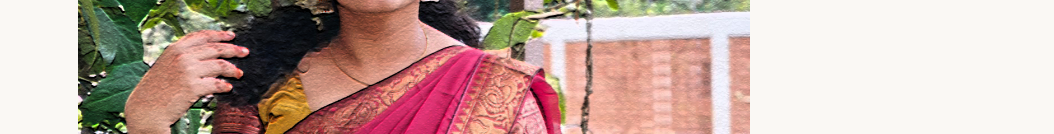
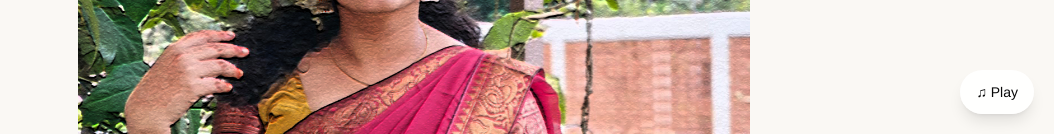
Before and after one commit to Jayeshss/malu-birthday, a Next.js app: page / in a window 1280 px wide. Shown: the part 666-800 px from the top of the page, without its empty margins (226-1280 px from the left). Built offline with nearby package versions, Linux system fonts and the light colour scheme.

Commit message:
Add background music controls

```diff
--- a/src/app/page.tsx
+++ b/src/app/page.tsx
@@ -530,13 +530,46 @@ function BirthdayWishSection() {
 export default function BirthdayPage() {
   // 0 = intro, 1 = storybook, 2 = birthday wish
   const [section, setSection] = useState(0);
+  const audioRef = useRef<HTMLAudioElement>(null);
+  const [isMusicPlaying, setIsMusicPlaying] = useState(false);
+
+  const startMusic = () => {
+    if (!audioRef.current) return;
+    audioRef.current
+      .play()
+      .then(() => setIsMusicPlaying(true))
+      .catch(() => {});
+  };
+
+  const toggleMusic = () => {
+    if (!audioRef.current) return;
+
+    if (audioRef.current.paused) {
+      audioRef.current
+        .play()
+        .then(() => setIsMusicPlaying(true))
+        .catch(() => {});
+    } else {
+      audioRef.current.pause();
+      setIsMusicPlaying(false);
+    }
+  };
 
   return (
     <div className="min-h-screen" style={{ backgroundColor: C.bg }}>
+      <audio ref={audioRef} loop preload="auto">
+        <source src={`${BASE_PATH}/maruvaarthai.mp3`} type="audio/mpeg" />
+      </audio>
+
       <AnimatePresence mode="wait">
         {section === 0 && (
           <motion.div key="intro" initial={{ opacity: 0 }} animate={{ opacity: 1 }} exit={{ opacity: 0 }} transition={{ duration: 0.8 }}>
-            <IntroSection onEnterStory={() => setSection(1)} />
+            <IntroSection
+              onEnterStory={() => {
+                startMusic();
+                setSection(1);
+              }}
+            />
           </motion.div>
         )}
         {section === 1 && (
@@ -565,6 +598,14 @@ export default function BirthdayPage() {
           ))}
         </div>
       )}
+
+      <button
+        onClick={toggleMusic}
+        className="fixed bottom-5 right-5 z-50 rounded-full bg-white/90 px-4 py-3 text-sm shadow-lg backdrop-blur cursor-pointer"
+        aria-label={isMusicPlaying ? 'Pause music' : 'Play music'}
+      >
+        {isMusicPlaying ? '♫ Pause' : '♫ Play'}
+      </button>
     </div>
   );
 }
```
